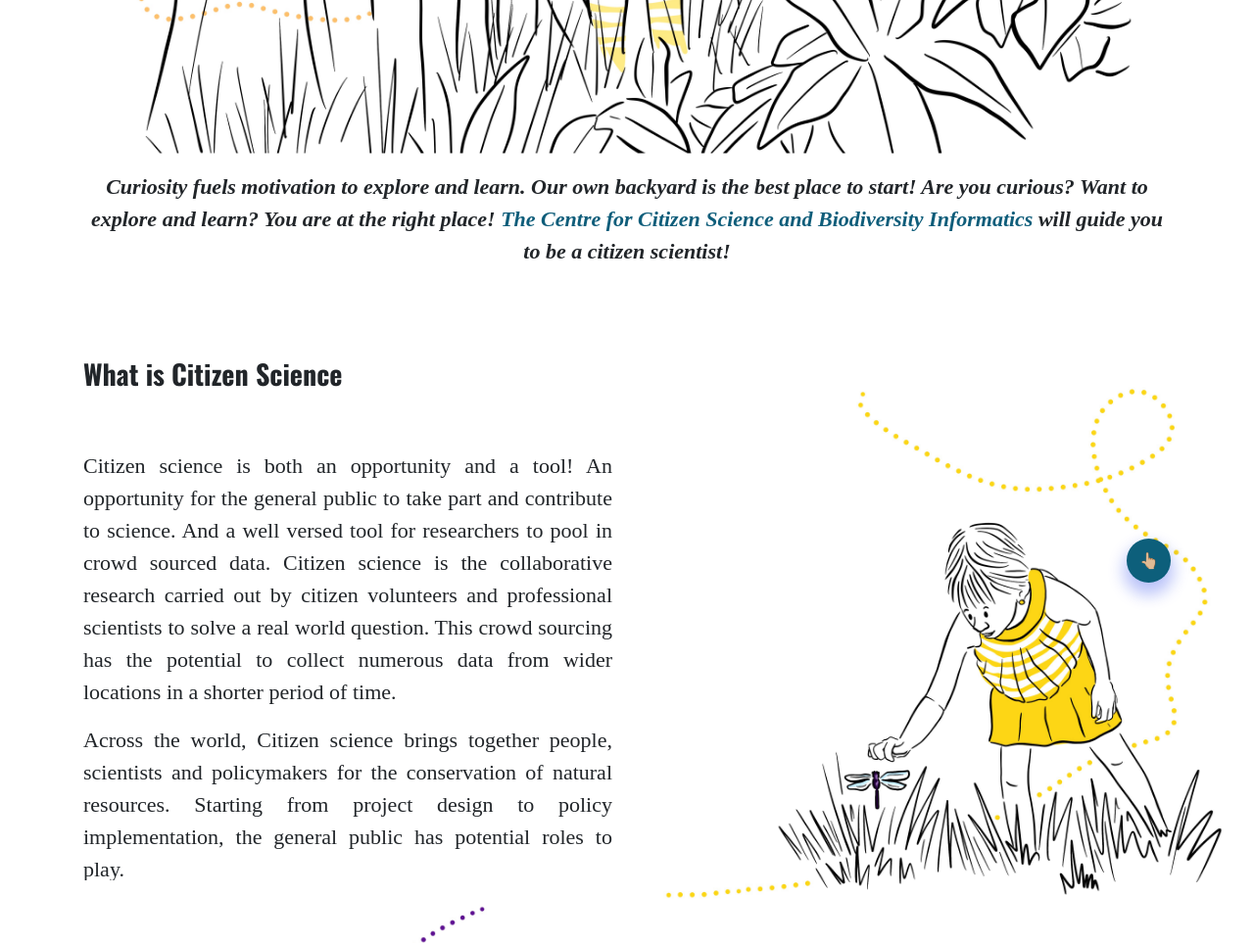
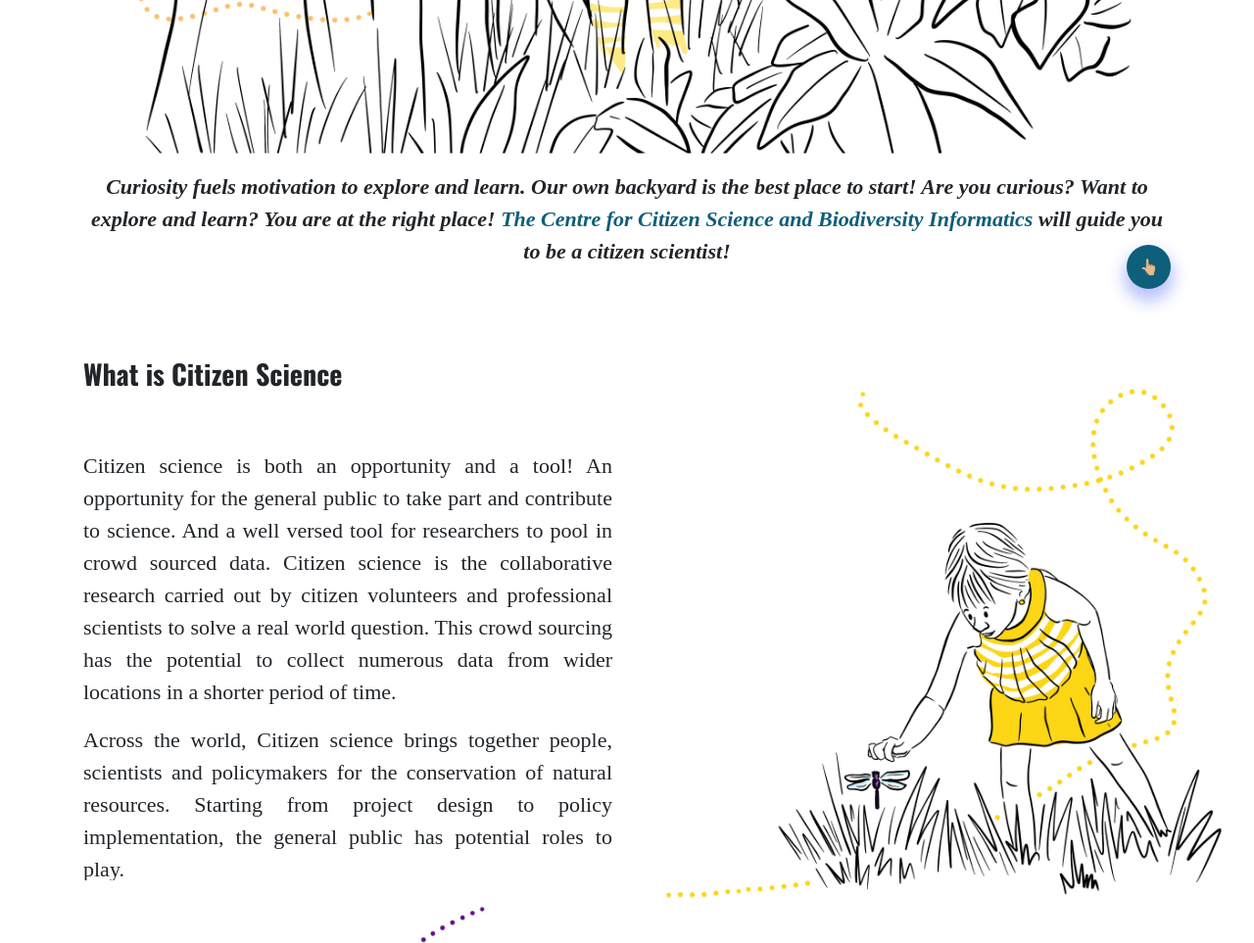
Before and after one commit to dinto/CCSBI, a Django app: page / in a window 1280 px wide; the page is wider, and only the part inside the window is pictured. Shown: the part 812-1775 px from the top of that part at 98% size. Run offline with Django 4.2, Linux system fonts and the light colour scheme.

Commit message:
rearrage the work

```diff
--- a/CcsbiProject/templates/index.html
+++ b/CcsbiProject/templates/index.html
@@ -112,7 +112,8 @@
 #back-to-top {
 	place-self: end;
 	position: sticky;
-	margin-top: calc(100vh + var(--back-to-top-offset));
+	/*margin-top: calc(100vh + var(--back-to-top-offset));*/
+  margin-top: 700px;
 	bottom: 2.7em;
 	right: 2em;
   float: right;
@@ -348,6 +349,7 @@
     </div>
     <br>
 
+    <a id="back-to-top" href="#">👆🏼</a>
     <div class="row">
 
         <div class="col-md-5" >
@@ -370,7 +372,6 @@
             <img src="{% static '/images/home5.png' %}"  width="100%" height="100%"   alt="...">
         </div>
     </div>
-    <a id="back-to-top" href="#">👆🏼</a>
 
 </div>
 <br>
@@ -433,6 +434,7 @@
 </footer>
 <script>
   $(document).ready(function() {
+    /*
       $( " .nav-item" ).bind( "click", function(event) {
 
           var clickedItem = $( this );
@@ -441,6 +443,7 @@
           });
           clickedItem.addClass( "active" );
       });
+           */
   });
   </script>
 {% endblock content %}
```
